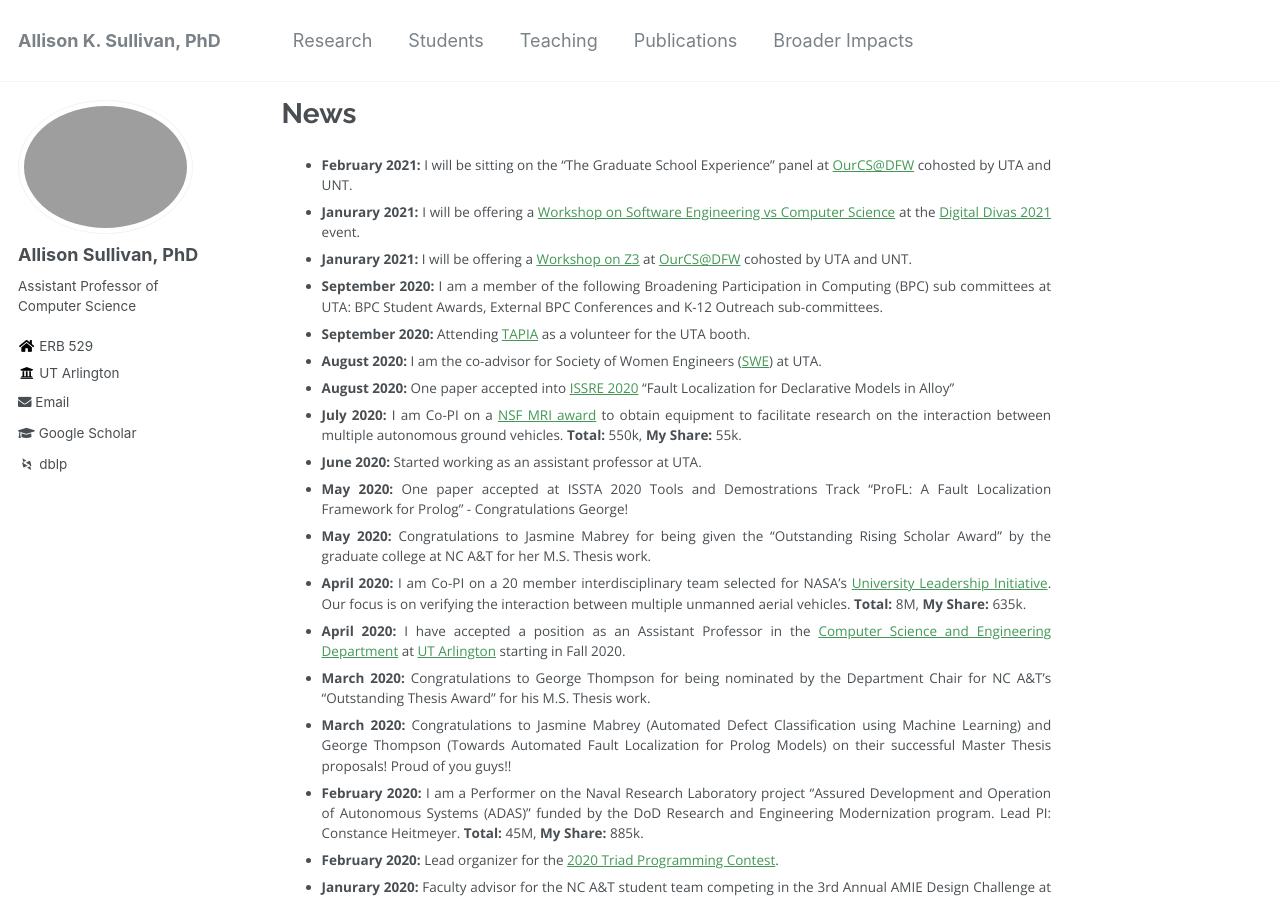
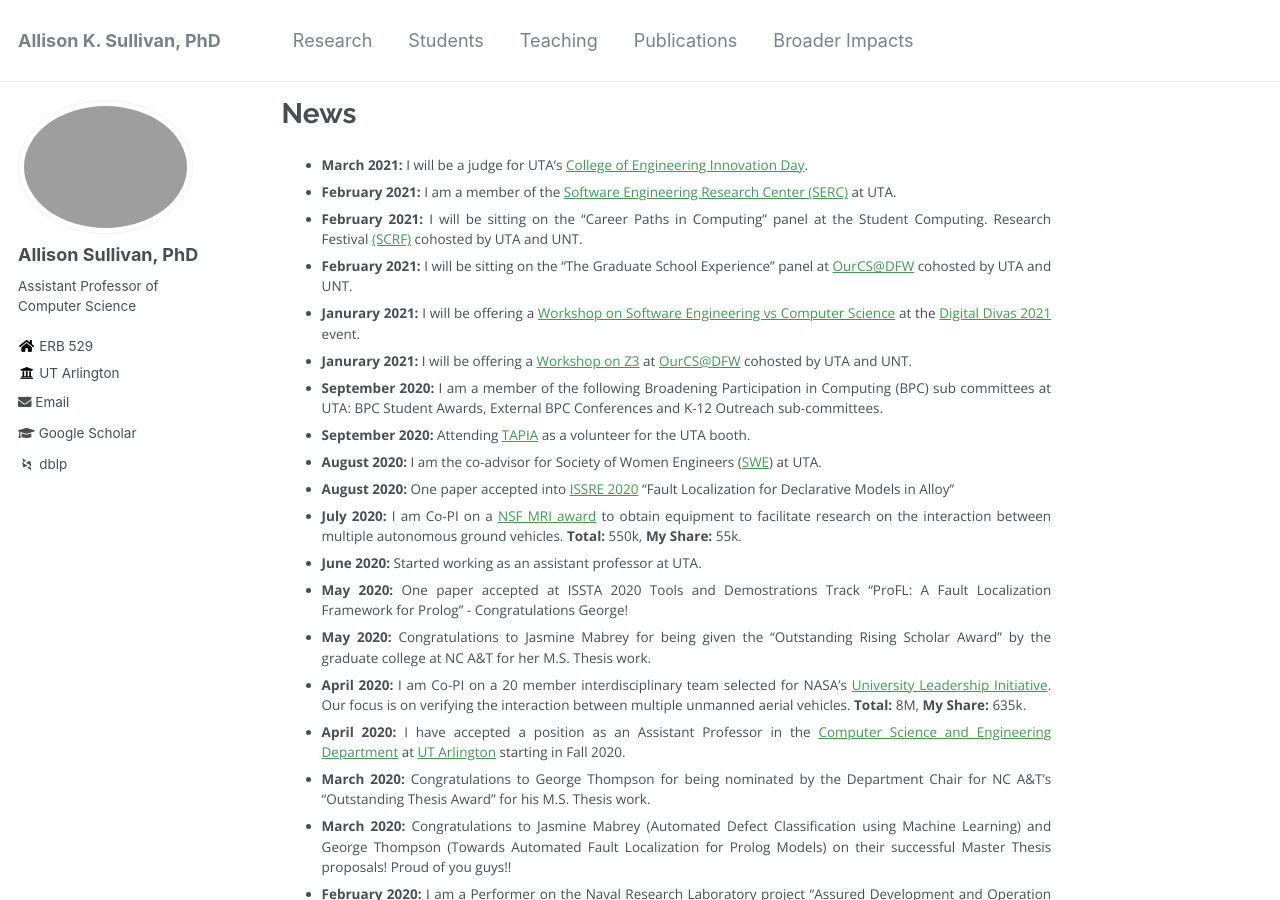
Before and after one commit to Allisonius/allisonius.github.io, a Jekyll site: the page built from _pages/news.md, in a window 1280 px wide and 900 px high. Built offline with Jekyll 4.4.1, drawn with Linux system fonts in a browser that asks for light colours; some web fonts are replaced.

Commit message:
Update news.md

```diff
--- a/_pages/news.md
+++ b/_pages/news.md
@@ -3,6 +3,10 @@ title: "News"
 permalink: /news/
 author_profile: true
 ---
+* **March 2021:** I will be a judge for UTA's [College of Engineering Innovation Day](https://www.uta.edu/academics/schools-colleges/engineering/students/innovation-day/).
+* **February 2021:** I am a member of the [Software Engineering Research Center (SERC)](https://se-research-center.uta.edu/) at UTA.
+* **February 2021:** I will be sitting on the "Career Paths in Computing" panel at the Student Computing.
+Research Festival [(SCRF)](https://uta.engineering/ourcs/) cohosted by UTA and UNT.
 * **February 2021:** I will be sitting on the "The Graduate School Experience" panel at [OurCS@DFW](https://uta.engineering/ourcs/) cohosted by UTA and UNT.
 * **Janurary 2021:** I will be offering a [Workshop on Software Engineering vs Computer Science](https://digital-divas.weebly.com/speakers--workshops.html) at the [Digital Divas 2021](https://digital-divas.weebly.com/) event.
 * **Janurary 2021:** I will be offering a [Workshop on Z3](https://uta.engineering/ourcs/workshops.php) at [OurCS@DFW](https://uta.engineering/ourcs/) cohosted by UTA and UNT.
```
